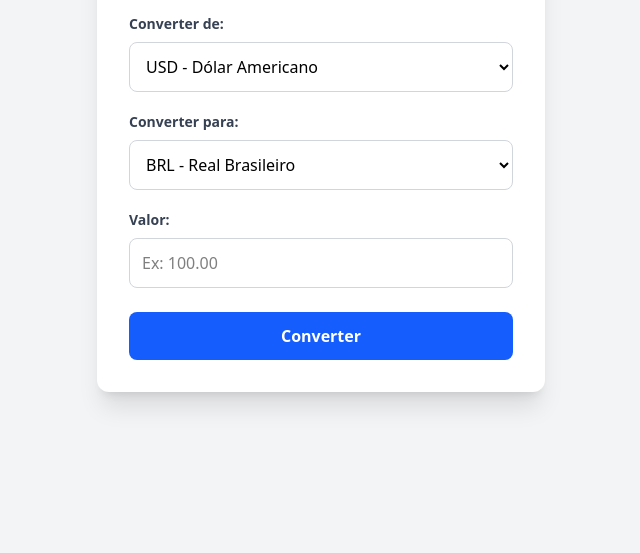
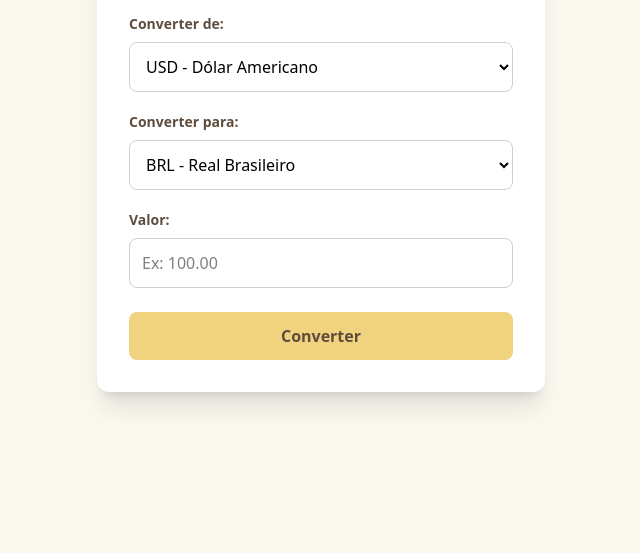
Before and after one commit to gabrieMS21/conversor, a plain HTML site: page index.html in a window 1280 px wide. Shown: the part 247-800 px from the top of the page, without its empty margins (319-959 px from the left). Drawn offline with nearby package versions, Linux system fonts and the light colour scheme.

Commit message:
refactor: change colors

```diff
--- a/index.html
+++ b/index.html
@@ -1,54 +1,86 @@
 <!DOCTYPE html>
 <html lang="en">
   <head>
-    <meta charset="UTF-8">
-    <meta name="viewport" content="width=device-width, initial-scale=1.0">
-    <title>Document</title>
+    <meta charset="UTF-8" />
+    <meta name="viewport" content="width=device-width, initial-scale=1.0" />
+    <title>Conversor de Moedas</title>
     <script src="https://cdn.jsdelivr.net/npm/@tailwindcss/browser@4"></script>
   </head>
-<body class="bg-gray-100 font-sans">
+  <body class="bg-[#FBF8F0] font-sans">
     <main class="flex items-center justify-center min-h-screen p-4">
       <div class="bg-white p-8 rounded-xl shadow-xl w-full max-w-md">
-
-            <h1 class="text-3xl font-extrabold text-gray-800 text-center mb-8">Conversor de Moedas</h1>
+        <h1 class="text-3xl font-extrabold text-[#5E4D3E] text-center mb-8">
+          Conversor de Moedas
+        </h1>
 
         <form id="converterForm">
           <div class="mb-5">
-                    <label for="valorDe" class="block text-gray-700 text-sm font-semibold mb-2">Converter de:</label>
-                    <select id="valorDe" name="valorDe"
-                            class="block w-full p-3 border border-gray-300 rounded-lg focus:outline-none focus:ring-2 focus:ring-blue-500 focus:border-transparent transition duration-200 ease-in-out">
+            <label
+              for="valorDe"
+              class="block text-[#5E4D3E] text-sm font-semibold mb-2"
+              >Converter de:</label
+            >
+            <select
+              id="valorDe"
+              name="valorDe"
+              class="block w-full p-3 border border-[#D3CFC9] rounded-lg focus:outline-none focus:ring-2 focus:ring-[#2A525A] focus:border-transparent transition duration-200 ease-in-out"
+            >
               <option value="BRL">BRL - Real Brasileiro</option>
               <option value="USD" selected>USD - Dólar Americano</option>
             </select>
           </div>
 
           <div class="mb-5">
-                    <label for="valorPara" class="block text-gray-700 text-sm font-semibold mb-2">Converter para:</label>
-                    <select id="valorPara" name="valorPara"
-                            class="block w-full p-3 border border-gray-300 rounded-lg focus:outline-none focus:ring-2 focus:ring-blue-500 focus:border-transparent transition duration-200 ease-in-out">
+            <label
+              for="valorPara"
+              class="block text-[#5E4D3E] text-sm font-semibold mb-2"
+              >Converter para:</label
+            >
+            <select
+              id="valorPara"
+              name="valorPara"
+              class="block w-full p-3 border border-[#D3CFC9] rounded-lg focus:outline-none focus:ring-2 focus:ring-[#2A525A] focus:border-transparent transition duration-200 ease-in-out"
+            >
               <option value="USD">USD - Dólar Americano</option>
               <option value="BRL" selected>BRL - Real Brasileiro</option>
             </select>
           </div>
 
           <div class="mb-6">
-                    <label for="valorMoeda" class="block text-gray-700 text-sm font-semibold mb-2">Valor:</label>
-                    <input type="number" id="valorMoeda" name="valorMoeda" placeholder="Ex: 100.00"
-                           class="block w-full p-3 border border-gray-300 rounded-lg focus:outline-none focus:ring-2 focus:ring-blue-500 focus:border-transparent transition duration-200 ease-in-out"
-                           min="0" step="0.01" >
+            <label
+              for="valorMoeda"
+              class="block text-[#5E4D3E] text-sm font-semibold mb-2"
+              >Valor:</label
+            >
+            <input
+              type="number"
+              id="valorMoeda"
+              name="valorMoeda"
+              placeholder="Ex: 100.00"
+              class="block w-full p-3 border border-[#D3CFC9] rounded-lg focus:outline-none focus:ring-2 focus:ring-[#2A525A] focus:border-transparent transition duration-200 ease-in-out"
+              min="0"
+              step="0.01"
+            />
           </div>
 
-                <button type="submit"
-                        class="w-full bg-blue-600 text-white font-bold py-3 px-4 rounded-lg hover:bg-blue-700 focus:outline-none focus:ring-2 focus:ring-blue-500 focus:ring-opacity-50 transition duration-300 ease-in-out">
+          <button
+            type="submit"
+            class="w-full bg-[#F0D27F] text-[#5E4D3E] font-bold py-3 px-4 rounded-lg hover:bg-[#F0D27F] focus:outline-none focus:ring-2 focus:ring-[#F0D27F] focus:ring-opacity-50 transition duration-300 ease-in-out"
+          >
             Converter
           </button>
         </form>
 
-            <div id="erro" class="text-center mt-8 p-4 bg-red-50 border-l-4 border-r-4 border-red-400 text-blue-800 rounded-lg hidden">
-                Insira um valor</div>
-            <div id="result" class="text-center mt-8 p-4 bg-blue-50 border-l-4 border-r-4 border-blue-400 text-blue-800 rounded-lg hidden">
+        <div
+          id="erro"
+          class="text-center mt-8 p-4 bg-red-50 border-l-4 border-r-4 border-red-400 text-[#5E4D3E] rounded-lg hidden transition duration-700 ease-in-out"
+        >
+          Insira um valor
         </div>
-
+        <div
+          id="result"
+          class="text-center text-w-md mt-8 p-4 bg-blue-50 border-l-4 border-r-4 border-blue-400 text-[#5E4D3E] rounded-lg hidden transition duration-700 ease-in-out"
+        ></div>
       </div>
     </main>
     <script src="src/script.js"></script>
--- a/src/script.js
+++ b/src/script.js
@@ -1,3 +1,4 @@
+
 // Referências principais do DOM
 const form = document.getElementById("converterForm");
 const resultado = document.getElementById("result");
@@ -60,7 +61,7 @@ form.addEventListener("submit", async function(e) {
             valorConvertido = realDollar * valorMoeda;
         }
 
-        resultado.innerHTML = `Valor convertido de <strong>${valorMoeda} ${valorAtualEntrada}</strong> <br> Para <strong>${valorConvertido.toFixed(2)} ${valorAtualSaida}</strong>`;
+        resultado.innerHTML = `Valor convertido de <br> <strong>${valorMoeda} ${valorAtualEntrada}</strong>  Para <strong>${valorConvertido.toFixed(2)} ${valorAtualSaida}</strong>`;
         resultado.innerHTML += `<br><small>Cotação atualizada em: ${dataCotacao}</small>`;
         resultado.classList.remove("hidden");
         valorInput.classList.remove("border-red-900", "border-2");
```
Lines whose indentation alone changed are shown as unchanged.
